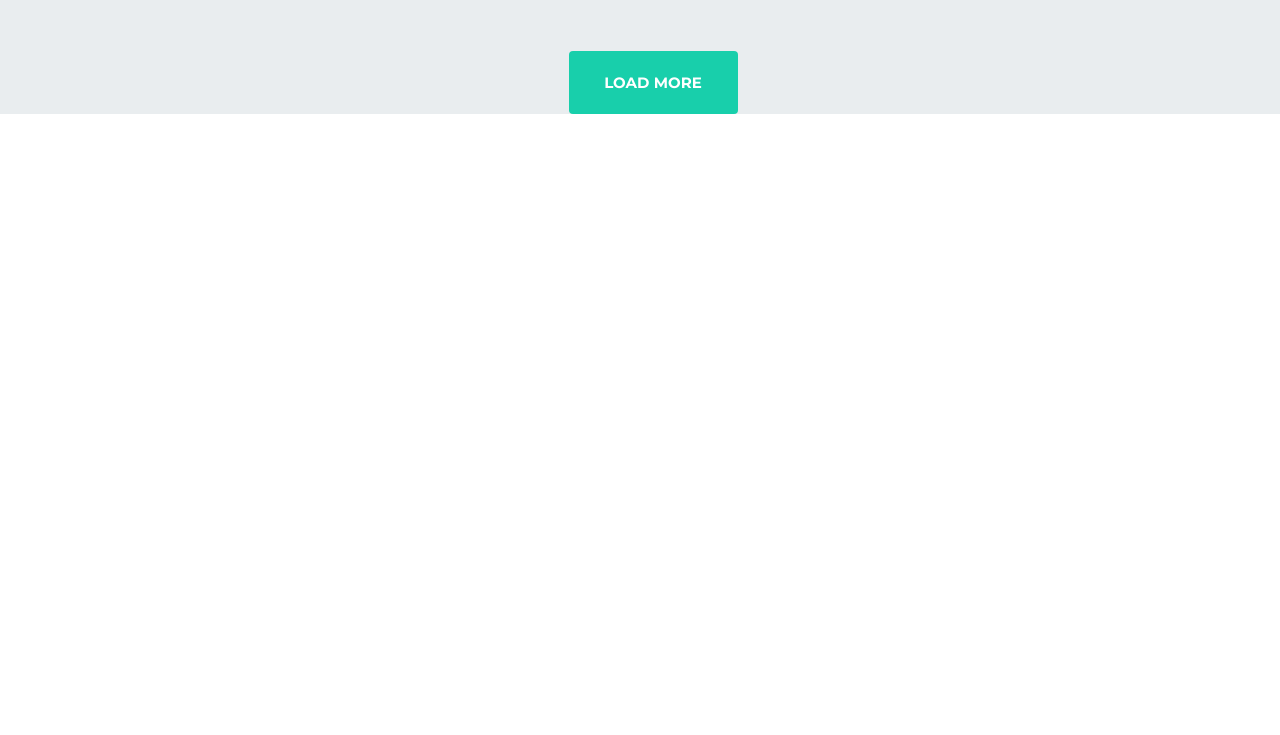
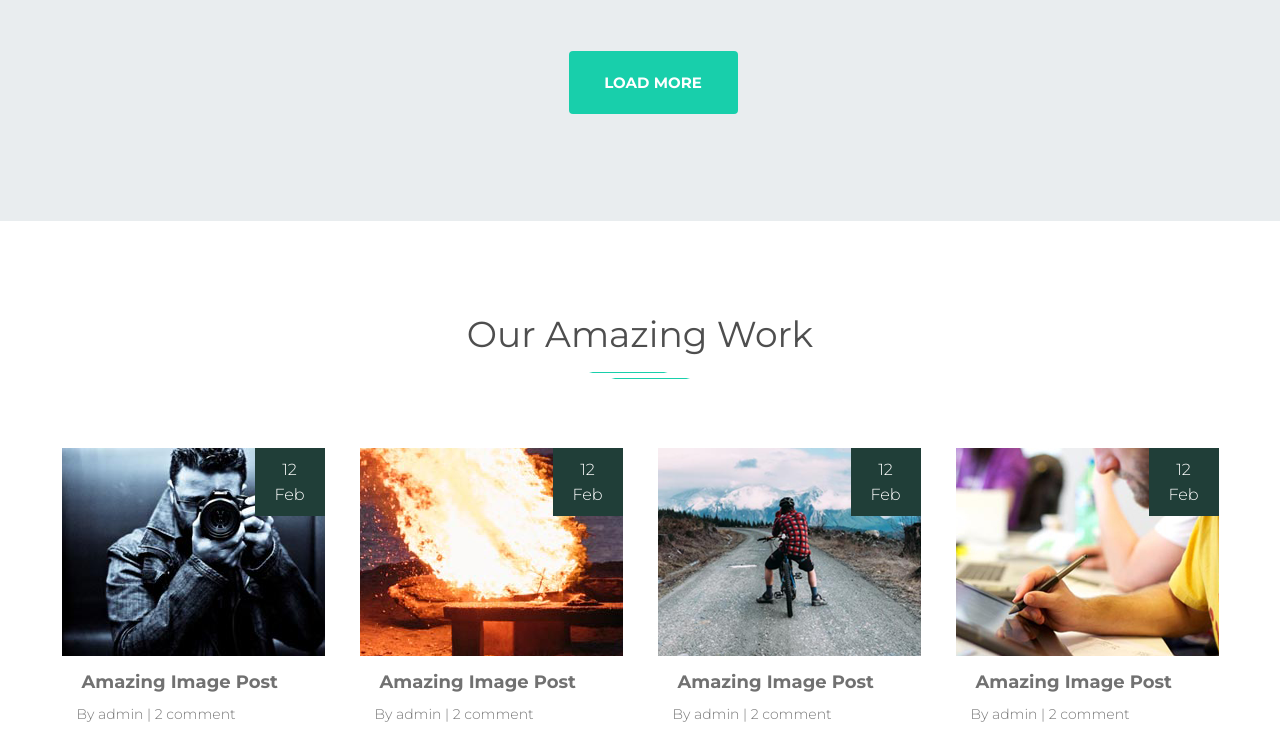
Before and after one commit to ZHENIA-OLIFIRENKO/Step-project-ham, a plain HTML site: page index.html in a window 1280 px wide. Shown: the part 3172-3907 px from the top of the page. Before the commit the page ends 3286 px from the top, so only its background shows below. Drawn offline with Linux system fonts and the light colour scheme.

Commit message:
"Breaking News" block done

```diff
--- a/index.html
+++ b/index.html
@@ -484,6 +484,88 @@
             <button class="load-more" onclick="startBlinking()">Load More</button>
         </div>
     </section>
+
+    <section class="breaking-news">
+        <div class="header-breaking-news">
+            <h2 class="title-breaking-news">Our Amazing Work</h2>
+            <div class="breaking-news-lines"></div>
+        </div>
+
+        <div class="grid-breaking-news">
+
+            <a class="all-breaking-news" href="#">
+                <img class="image-breaking-news" src="./images/Breaking News/Layer 47.png">
+                <p class="text-under">Amazing Image Post</p>
+                <p class="second-text-under">By admin    |    2 comment</p>
+                    <div class="hover-breaking-news">
+                        <p class="feb-12">12<br>Feb</p>
+                    </div>
+            </a>
+
+            <a class="all-breaking-news" href="#">
+                <img class="image-breaking-news" src="./images/Breaking News/Layer 50.png">
+                <p class="text-under">Amazing Image Post</p>
+                <p class="second-text-under">By admin    |    2 comment</p>
+                    <div class="hover-breaking-news">
+                        <p class="feb-12">12<br>Feb</p>
+                    </div>
+            </a>
+
+            <a class="all-breaking-news" href="#">
+                <img class="image-breaking-news" src="./images/Breaking News/Layer 51.png">
+                <p class="text-under">Amazing Image Post</p>
+                <p class="second-text-under">By admin    |    2 comment</p>
+                    <div class="hover-breaking-news">
+                        <p class="feb-12">12<br>Feb</p>
+                    </div>
+            </a>
+
+            <a class="all-breaking-news" href="#">
+                <img class="image-breaking-news" src="./images/Breaking News/Layer 52.png">
+                <p class="text-under">Amazing Image Post</p>
+                <p class="second-text-under">By admin    |    2 comment</p>
+                    <div class="hover-breaking-news">
+                        <p class="feb-12">12<br>Feb</p>
+                    </div>
+            </a>
+
+            <a class="all-breaking-news" href="#">
+                <img class="image-breaking-news" src="./images/Breaking News/Layer 53.png">
+                <p class="text-under">Amazing Image Post</p>
+                <p class="second-text-under">By admin    |    2 comment</p>
+                    <div class="hover-breaking-news">
+                        <p class="feb-12">12<br>Feb</p>
+                    </div>
+            </a>
+
+            <a class="all-breaking-news" href="#">
+                <img class="image-breaking-news" src="./images/Breaking News/Layer 54.png">
+                <p class="text-under">Amazing Image Post</p>
+                <p class="second-text-under">By admin    |    2 comment</p>
+                    <div class="hover-breaking-news">
+                        <p class="feb-12">12<br>Feb</p>
+                    </div>
+            </a>
+
+            <a class="all-breaking-news" href="#">
+                <img class="image-breaking-news" src="./images/Breaking News/Layer 55.png">
+                <p class="text-under">Amazing Image Post</p>
+                <p class="second-text-under">By admin    |    2 comment</p>
+                    <div class="hover-breaking-news">
+                        <p class="feb-12">12<br>Feb</p>
+                    </div>
+            </a>
+
+            <a class="all-breaking-news" href="#">
+                <img class="image-breaking-news" src="./images/Breaking News/Layer 56.png">
+                <p class="text-under">Amazing Image Post</p>
+                <p class="second-text-under">By admin    |    2 comment</p>
+                    <div class="hover-breaking-news">
+                        <p class="feb-12">12<br>Feb</p>
+                    </div>
+            </a>
+        </div>
+    </section>
 </main>
 
 <!-- ====================================== -->
--- a/style/style.css
+++ b/style/style.css
@@ -289,7 +289,7 @@ main {
 .tabs-title {
     display: flex;
     justify-content: center;
-    width: 175px;
+    width: 180px;
     height: 50px;
     font-family: Montserrat;
     padding: 30px 20px 0;
@@ -616,8 +616,102 @@ main {
     text-transform: uppercase;
     margin-left: 26px;
     transition: background-color 0.4s ease;
+    margin-bottom: 107px;
 }
 
 .load-more:hover {
     background-color: #00CBF6;
 }
+
+/* ========================================= */
+
+.breaking-news {
+    display: flex;
+    justify-content: center;
+    align-items: center;
+    flex-direction: column;
+}
+
+.title-breaking-news {
+    color: #4E4E4E;
+    text-align: center;
+    font-family: Montserrat;
+    font-size: 36px;
+    font-weight: 400;
+    margin: 95px 0 20px 0;
+}
+
+.breaking-news-lines {
+    margin: 0 auto;
+    height: 5px;
+    width: 75px;
+    border-top: 1px solid #18CFAB;
+    border-bottom: 1px solid #18CFAB;
+    transform: skewX(75deg);
+    margin-bottom: 69px;
+}
+
+.grid-breaking-news {
+    display: grid;
+    grid-template-columns: repeat(4, 1fr);
+    grid-template-rows: repeat(2, 1fr);
+    grid-column-gap: 35px;
+    grid-row-gap: 117px;
+    margin-bottom: 150px;
+}
+
+.all-breaking-news {
+    display: flex;
+    flex-direction: column;
+    justify-content: center;
+    position: relative;
+}
+
+.hover-breaking-news {
+    display: flex;
+    flex-direction: column;
+    justify-content: center;
+    position: absolute;
+    width: 70px;
+    height: 68px;
+    background-color: #203E38;
+    top: 0;
+    right: 0;
+    color: #FFF;
+    text-align: center;
+    font-family: Montserrat;
+    font-size: 16px;
+    font-style: normal;
+    font-weight: 300;
+    line-height: 25px;
+}
+
+.text-under {
+    color: #717171;
+    font-family: Montserrat;
+    font-size: 18px;
+    font-weight: 700;
+    margin: 10px 0 10px 0;
+    position: absolute;
+    left: 20px;
+    bottom: -45px;
+}
+
+.second-text-under {
+    color: #777;
+    font-family: Montserrat;
+    font-size: 13.991px;
+    font-style: normal;
+    font-weight: 300;
+    position: absolute;
+    left: 15px;
+    bottom: -65px;
+}
+
+.all-breaking-news:hover .hover-breaking-news {
+    background-color: #18CFAB;
+}
+
+.all-breaking-news:hover .text-under {
+    color: #18CFAB;
+}
```
Also changed, not shown: images/Breaking News/Layer 47.png (added), images/Breaking News/Layer 50.png (added), images/Breaking News/Layer 51.png (added), images/Breaking News/Layer 52.png (added), images/Breaking News/Layer 53.png (added), images/Breaking News/Layer 54.png (added), images/Breaking News/Layer 55.png (added), images/Breaking News/Layer 56.png (added).
